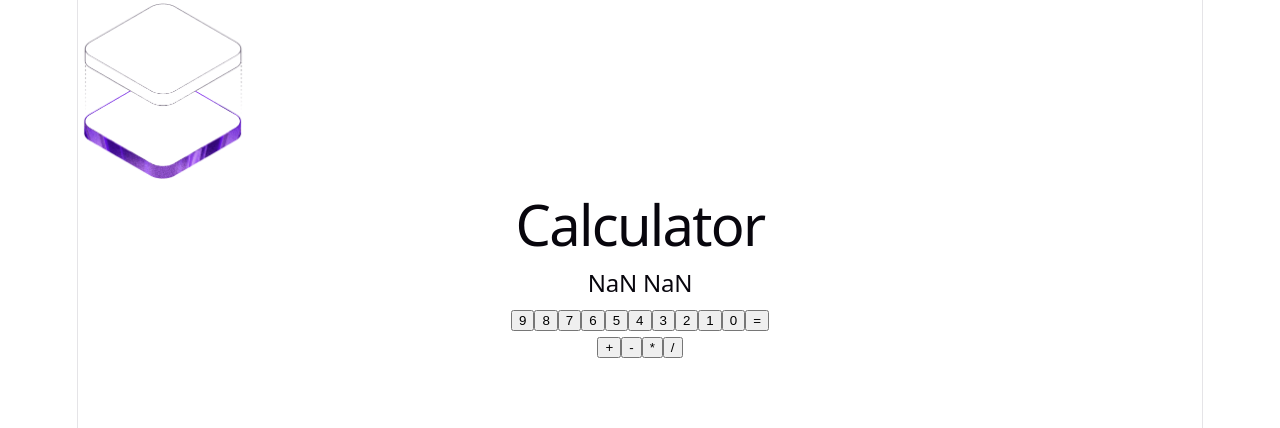
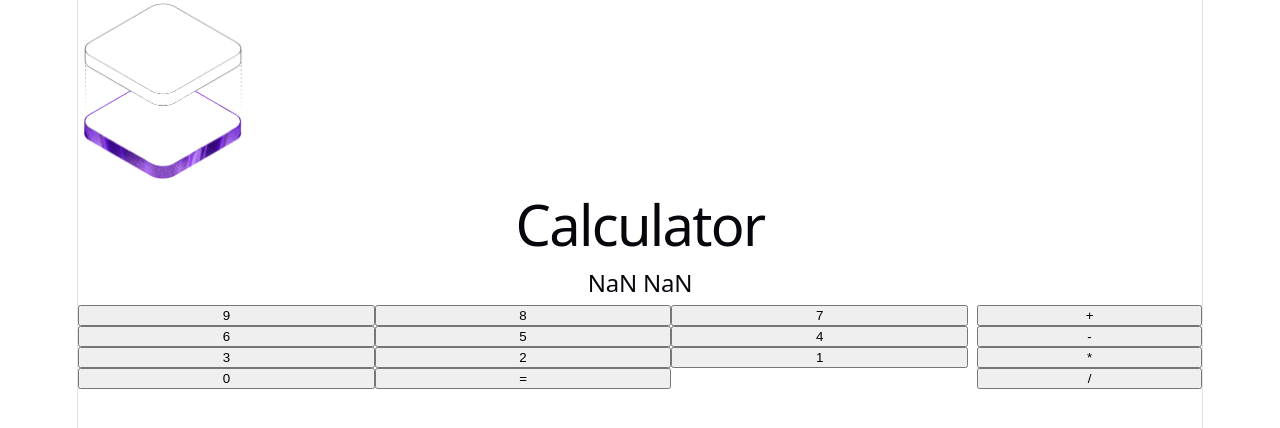
Before and after one commit to crillo136/Engineering-Tr1-Website, a React (Vite) app: page / in a window 1280 px wide. Shown: the top 428 px of the page. Built offline with nearby package versions, Linux system fonts and the light colour scheme.

Commit message:
changed button layout

```diff
--- a/src/App.css
+++ b/src/App.css
@@ -1,6 +1,6 @@
 .counter {
-  font-size: 16px;
-  padding: 5px 10px;
+  font-size: 50px;
+  padding: 100px 10px;
   border-radius: 5px;
   color: var(--accent);
   background: var(--accent-bg);
@@ -182,3 +182,17 @@
     border-right-color: var(--border);
   }
 }
+
+.numbers-grid {
+  display: grid;
+  grid-template-columns: 33% 33% 33%
+}
+.operators-grid{
+  display: grid;
+  grid-template-columns: 100%
+}
+
+.main-grid {
+  display: grid;
+  grid-template-columns: 80% 20%
+}
```
